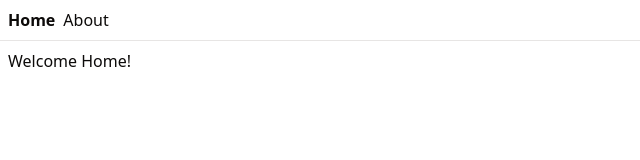
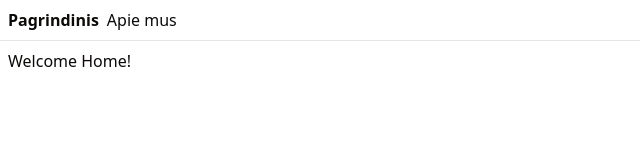
Before and after one commit to telis-man/TentRental, a React (Vite) app: page / in a window 1280 px wide. Shown: the top 160 px of the page, without its empty margins (0-640 px from the left). Built offline with nearby package versions, Linux system fonts and the light colour scheme.

Commit message:
feat: add i18next for internationalization and update translations

```diff
--- a/package.json
+++ b/package.json
@@ -18,16 +18,19 @@
     "@tanstack/react-router-devtools": "^1.130.1",
     "class-variance-authority": "^0.7.1",
     "clsx": "^2.1.1",
+    "i18next": "^25.3.2",
     "lucide-react": "^0.525.0",
     "react": "^19.1.0",
     "react-dom": "^19.1.0",
     "react-error-boundary": "^6.0.0",
+    "react-i18next": "^15.6.1",
     "react-redux": "^9.2.0",
     "tailwind-merge": "^3.3.1"
   },
   "devDependencies": {
     "@eslint/js": "^9.30.1",
     "@tanstack/router-plugin": "^1.130.1",
+    "@types/i18next": "^13.0.0",
     "@types/node": "^24.1.0",
     "@types/react": "^19.1.8",
     "@types/react-dom": "^19.1.6",
--- /dev/null
+++ b/src/i18n.ts
@@ -0,0 +1,18 @@
+import i18n from 'i18next';
+import { initReactI18next } from 'react-i18next';
+import en from './locales/en/translation.json';
+import lt from './locales/lt/translation.json';
+
+i18n.use(initReactI18next).init({
+  resources: {
+    en: { translation: en },
+    lt: { translation: lt },
+  },
+  lng: 'lt',
+  fallbackLng: 'en',
+  interpolation: {
+    escapeValue: false,
+  },
+});
+
+export default i18n;
--- /dev/null
+++ b/src/locales/en/translation.json
@@ -0,0 +1,4 @@
+{
+  "home": "Home",
+  "about": "About"
+}
--- /dev/null
+++ b/src/locales/lt/translation.json
@@ -0,0 +1,4 @@
+{
+  "home": "Pagrindinis",
+  "about": "Apie mus"
+}
--- a/src/main.tsx
+++ b/src/main.tsx
@@ -5,7 +5,7 @@ import { store } from './store.ts';
 import { ErrorBoundary } from 'react-error-boundary';
 import ReactDOM from 'react-dom/client';
 import { RouterProvider, createRouter } from '@tanstack/react-router';
-
+import './i18n';
 // Import the generated route tree
 import { routeTree } from './routeTree.gen';
 
--- a/src/routes/__root.tsx
+++ b/src/routes/__root.tsx
@@ -1,15 +1,16 @@
 import { createRootRoute, Link, Outlet } from '@tanstack/react-router';
 import { TanStackRouterDevtools } from '@tanstack/react-router-devtools';
+import { t } from 'i18next';
 
 export const Route = createRootRoute({
   component: () => (
     <>
       <div className="p-2 flex gap-2">
         <Link to="/" className="[&.active]:font-bold">
-          Home
+          {t('home')}
         </Link>{' '}
         <Link to="/about" className="[&.active]:font-bold">
-          About
+          {t('about')}
         </Link>
       </div>
       <hr />
```
Also changed, not shown: 1 other file (tests, documents, lock files or other folders).
